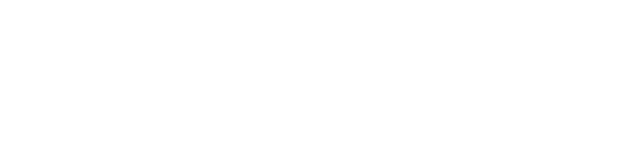
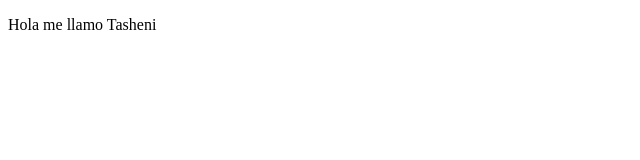
Before and after one commit to JonGonzalezSandoval/Proyecto-Modulo-uno, a plain HTML site: page index.html in a window 1280 px wide. Shown: the whole page, without its empty margins (0-640 px from the left). Drawn offline with Linux system fonts and the light colour scheme.

Commit message:
saludo_parrafo_Tasheni

```diff
--- a/index.html
+++ b/index.html
@@ -6,6 +6,6 @@
     <title>Document</title>
 </head>
 <body>
-
+    <p>Hola me llamo Tasheni</p>
 </body>
 </html>
```
